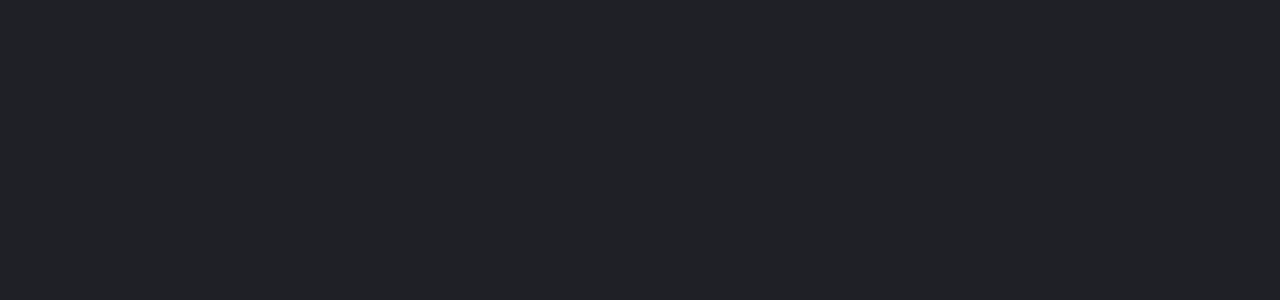
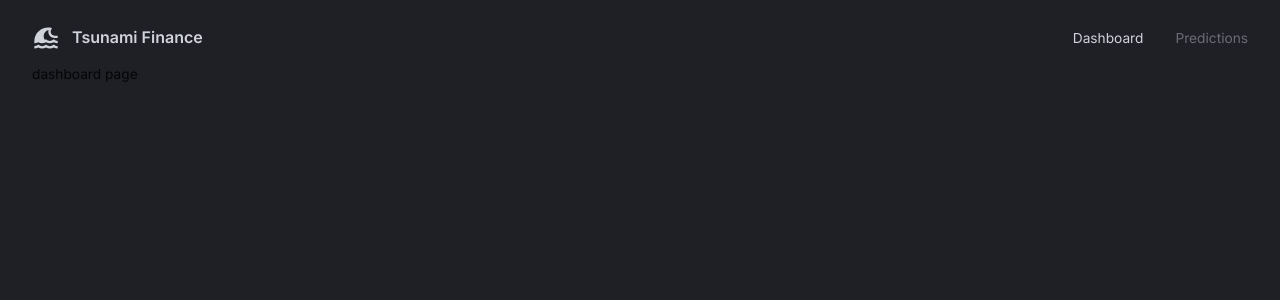
Before and after one commit to ryan-clu/RT_MERN_FinDash, a React (Vite) app in the folder client/: page / in a window 1280 px wide. Shown: the top 300 px of the page. Built offline with nearby package versions, Linux system fonts and the light colour scheme.

Commit message:
client routing & navigation setup

```diff
--- a/client/src/App.tsx
+++ b/client/src/App.tsx
@@ -1,16 +1,30 @@
 import { useMemo } from 'react';
+import { BrowserRouter, Routes, Route } from 'react-router-dom';
 import { createTheme } from '@mui/material/styles';
 import { themeSettings } from './theme.ts';
-import { CssBaseline, ThemeProvider } from '@mui/material';
+import { Box, CssBaseline, ThemeProvider } from '@mui/material';
+import Navbar from '@/scenes/navbar';
 
 function App() {
   const theme = useMemo(() => createTheme(themeSettings), []);
 
   return (
     <div className='app'>
-      <ThemeProvider theme={theme}>
-        <CssBaseline />
-      </ThemeProvider>
+      <BrowserRouter>
+        <ThemeProvider theme={theme}>
+          <CssBaseline />
+          <Box width='100%' height='100%' padding='1rem 2rem 4rem 2rem'>
+            <Navbar />
+            <Routes>
+              <Route path='/' element={<div>dashboard page</div>} />
+              <Route
+                path='/predictions'
+                element={<div>predictions page</div>}
+              />
+            </Routes>
+          </Box>
+        </ThemeProvider>
+      </BrowserRouter>
     </div>
   );
 }
@@ -27,4 +41,14 @@
 - CssBaseline resets all CSS settings to default that MUI
 has set - removes all defaults of styling on the browser.
 
+- Box component from MUI lets me set CSS properties directly
+onto the component.
+- MUI is a good alternative to Tailwind - MUI gives good functionality.
+Tailwind excels in certain things, MUI is good if you have more
+internal dashboards or internal apps, that require much more functionality
+and less about custom styling and details.
+
+- rem = root em
+based on default font size of the browser. Best way to set padding and sizes
+unless absolute values are needed.
 */
--- /dev/null
+++ b/client/src/components/FlexBetween.tsx
@@ -0,0 +1,20 @@
+import { Box } from '@mui/material';
+import { styled } from '@mui/system';
+
+const FlexBetween = styled(Box)({
+  display: 'flex',
+  justifyContent: 'space-between',
+  alignItems: 'center',
+})
+
+export default FlexBetween;
+
+/* Notes
+- a styled component that we create that we want to re-use
+and possibly shared across components. Share styling.
+- flexbox space between content, and align items center is
+very common/standard and we may want to reuse across comps.
+
+- now we can reuse this theme everywhere and have the
+same functionality as regular Box.
+*/
--- /dev/null
+++ b/client/src/scenes/navbar/index.tsx
@@ -0,0 +1,62 @@
+import { useState } from 'react';
+import { Link } from 'react-router-dom';
+import { Box, Typography, useTheme } from '@mui/material';
+import FlexBetween from '@/components/FlexBetween';
+import TsunamiIcon from '@mui/icons-material/Tsunami';
+
+type Props = {};
+
+const Navbar = (props: Props) => {
+  const { palette } = useTheme();
+  const [selected, setSelected] = useState('dashboard');
+
+  return (
+    <FlexBetween mb='0.25rem' p='0.5rem 0rem' color={palette.grey[300]}>
+      {/* LEFT SIDE */}
+      <FlexBetween gap='0.75rem'>
+        <TsunamiIcon sx={{ fontSize: '28px' }} />
+        <Typography variant='h4' fontSize='16px'>
+          Tsunami Finance
+        </Typography>
+      </FlexBetween>
+
+      {/* RIGHT SIDE */}
+      <FlexBetween gap='2rem'>
+        {/* Dashboard */}
+        <Box sx={{ '&:hover': { color: palette.primary[100] } }}>
+          <Link
+            to='/'
+            onClick={() => setSelected('dashboard')}
+            style={{
+              color: selected === 'dashboard' ? 'inherit' : palette.grey[700],
+              textDecoration: 'inherit',
+            }}
+          >
+            Dashboard
+          </Link>
+        </Box>
+        {/* Predictions */}
+        <Box sx={{ '&:hover': { color: palette.primary[100] } }}>
+          <Link
+            to='/predictions'
+            onClick={() => setSelected('predictions')}
+            style={{
+              color: selected === 'predictions' ? 'inherit' : palette.grey[700],
+              textDecoration: 'inherit',
+            }}
+          >
+            Predictions
+          </Link>
+        </Box>
+      </FlexBetween>
+    </FlexBetween>
+  );
+};
+
+export default Navbar;
+
+/* Notes
+Flexbox
+
+
+*/
```
